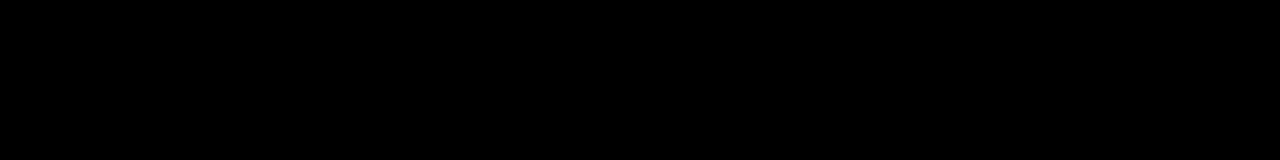
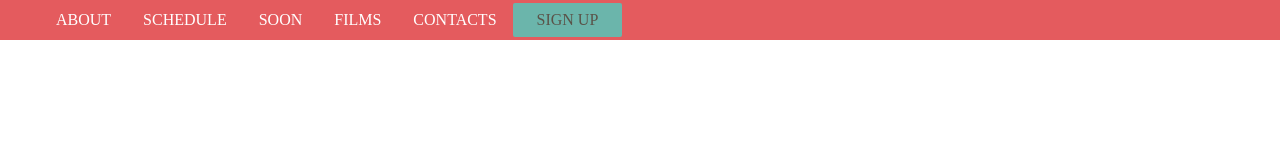
Before and after one commit to qFamouse/Cinema-Frontend, a plain HTML site: page index.html in a window 1280 px wide. Drawn offline with Linux system fonts and the light colour scheme.

Commit message:
Added temporary test navbar menu

```diff
--- a/index.html
+++ b/index.html
@@ -6,6 +6,16 @@
     <link rel="stylesheet" href="css/style.css">
 </head>
 <body>
-
+<!-- Navbar Section -->
+<nav class="navbar">
+    <div class="navbar__menu">
+        <a href="/" class="navbar__menu__links">ABOUT</a>
+        <a href="/" class="navbar__menu__links">SCHEDULE</a>
+        <a href="/" class="navbar__menu__links">SOON</a>
+        <a href="/" class="navbar__menu__links">FILMS</a>
+        <a href="/" class="navbar__menu__links">CONTACTS</a>
+        <a href="/" class="navbar__menu__links" id="button">SIGN UP</a>
+    </div>
+</nav>
 </body>
 </html>
--- /dev/null
+++ b/scss/navbar/_media-queries.scss
@@ -0,0 +1,11 @@
+@mixin tablet {
+  @media screen and (max-width: 760px) {
+    @content;
+  }
+}
+
+@mixin mobile {
+  @media screen and (max-width: 200px) {
+    @content;
+  }
+}
--- /dev/null
+++ b/scss/navbar/navbar.scss
@@ -0,0 +1,69 @@
+@import "../base/colors";
+@import "media-queries";
+
+%align-center {
+  display: flex;
+  align-items: center;
+}
+
+.navbar {
+  background: $palette-secondary;
+  height: 40px;
+  display: flex;
+  justify-content: space-between;
+  padding: 0.5rem calc((100vw - 1200px) / 2);
+  z-index: 10;
+  position: relative;
+
+  //&__menu {
+  //  opacity: 0;
+  //
+  //  @include tablet {
+  //    color: $palette-black;
+  //    opacity: 1;
+  //    position: absolute;
+  //    top: 22px;
+  //    right: 20px;
+  //    font-size: 1rem;
+  //  }
+  //}
+
+  &__menu {
+    @extend %align-center;
+    list-style: none;
+    text-align: center;
+    margin-right: 24px;
+
+    @include tablet {
+      display: none;
+    }
+
+    &__links {
+      color: $palette-white;
+      @extend %align-center;
+      justify-content: center;
+      text-decoration: none;
+      padding: 0 1rem;
+
+      &:hover {
+        color: $palette-black;
+        transition: all 0.2s ease;
+      }
+    }
+
+    #button {
+      padding: 8px 24px;
+      border: none;
+      outline: none;
+      border-radius: 2px;
+      background: $palette-primary;
+      color: $palette-footer;
+
+      &:hover {
+        background: #3ea500;
+        transition: all 0.3s ease;
+      }
+    }
+  }
+
+}
--- a/scss/style.scss
+++ b/scss/style.scss
@@ -1,6 +1,7 @@
-@import "base/colors";
-@import "base/typography";
+@import "navbar/navbar";
 
-body {
-  background: $palette-black;
+* {
+  box-sizing: border-box;
+  margin: 0;
+  padding: 0;
 }
```
Also changed, not shown: css/style.css, 1 other file.
